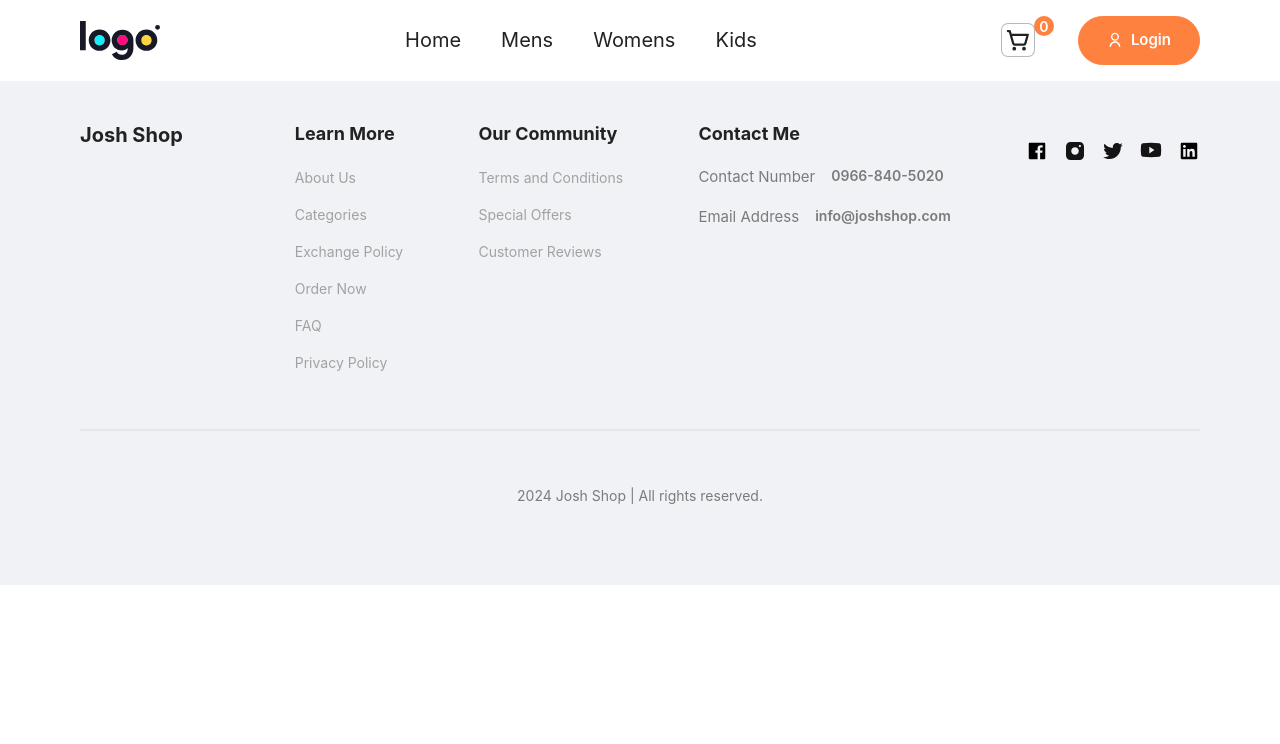
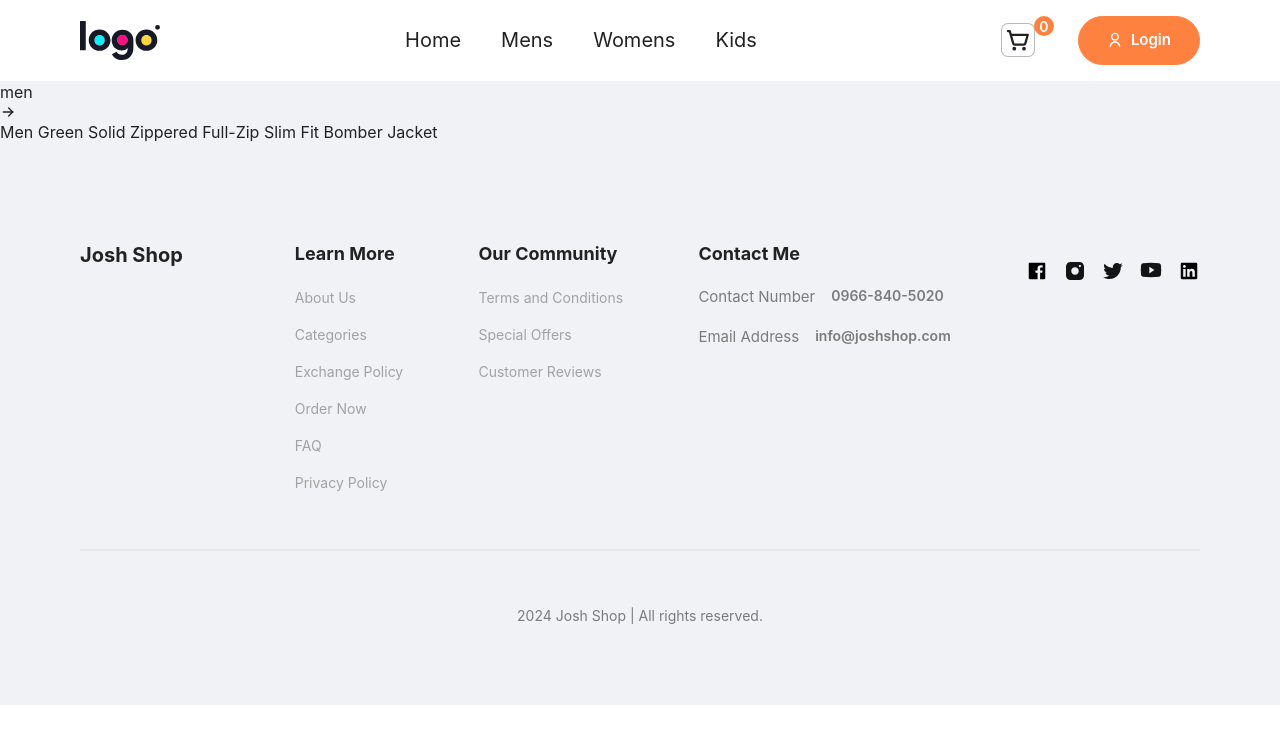
Before and after one commit to jdtownn/Ecommerce-App, a React (Vite) app in the folder frontend/: page /product/13 in a window 1280 px wide. Shown: the top 744 px of the page. Built offline with nearby package versions, Linux system fonts and the light colour scheme; a web font is replaced by a local one.

Commit message:
Product Head

```diff
--- a/frontend/src/Context/ShopContext.jsx
+++ b/frontend/src/Context/ShopContext.jsx
@@ -1,4 +1,3 @@
-/* eslint-disable react-refresh/only-export-components */
 /* eslint-disable react/prop-types */
 import { createContext } from "react";
 import all_products from "../assets/all_products";
--- a/frontend/src/components/Item.jsx
+++ b/frontend/src/components/Item.jsx
@@ -6,7 +6,7 @@ const Item = ({ id, name, image, new_price, old_price }) => {
   return (
     <div className="rounded-xl overflow-hidden shadow-lg">
       <div className="relative flexCenter group overflow-hidden transition-all duration-100">
-        <Link to={`product/${id}`} className="">
+        <Link to={`/product/${id}`} className="">
           <img
             src={image}
             alt="productImage"
--- /dev/null
+++ b/frontend/src/components/ProductHead.jsx
@@ -0,0 +1,14 @@
+/* eslint-disable react/prop-types */
+import { TbArrowRight } from "react-icons/tb";
+
+const ProductHead = (props) => {
+  const { product } = props;
+  return (
+    <div>
+      Home <TbArrowRight /> Shop <TbArrowRight /> {product.category}{" "}
+      <TbArrowRight /> {product.name}
+    </div>
+  );
+};
+
+export default ProductHead;
--- a/frontend/src/main.jsx
+++ b/frontend/src/main.jsx
@@ -2,9 +2,12 @@ import React from "react";
 import { createRoot } from "react-dom/client";
 import "./index.css";
 import App from "./App.jsx";
+import ShopContextProvider from "./Context/ShopContext.jsx";
 
 createRoot(document.getElementById("root")).render(
   <React.StrictMode>
-    <App />
+    <ShopContextProvider>
+      <App />
+    </ShopContextProvider>
   </React.StrictMode>
 );
--- a/frontend/src/pages/Product.jsx
+++ b/frontend/src/pages/Product.jsx
@@ -1,5 +1,23 @@
+import { useContext } from "react";
+import { useParams } from "react-router-dom";
+
+import { ShopContext } from "../Context/ShopContext";
+import ProductHead from "../components/ProductHead";
+
 const Product = () => {
-  return <div>Product</div>;
+  const { all_products } = useContext(ShopContext);
+  const { productId } = useParams();
+  const product = all_products.find((e) => e.id === Number(productId));
+  if (!product) {
+    return <div>Product Not Found!</div>;
+  }
+  return (
+    <section>
+      <div>
+        <ProductHead product={product} />
+      </div>
+    </section>
+  );
 };
 
 export default Product;
```
Also changed, not shown: frontend/src/components/ProductDisplay.jsx (added).
